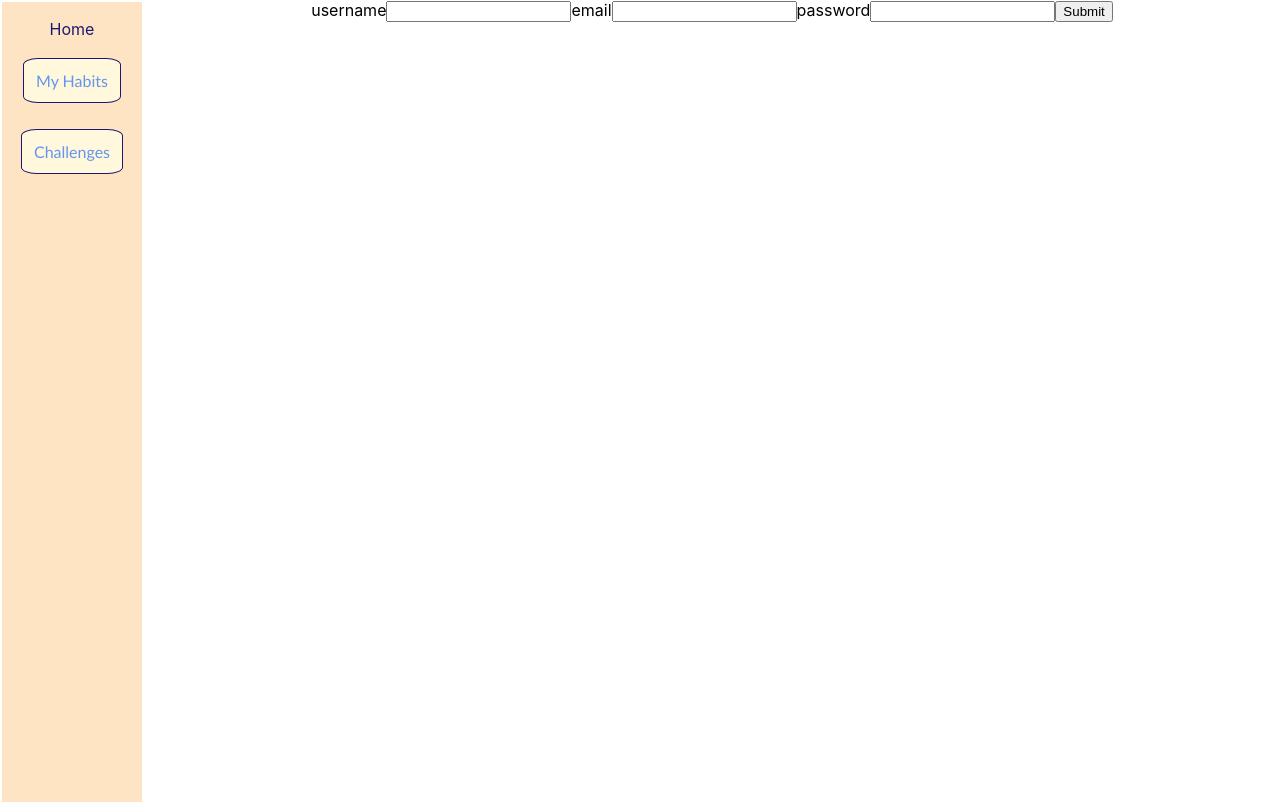
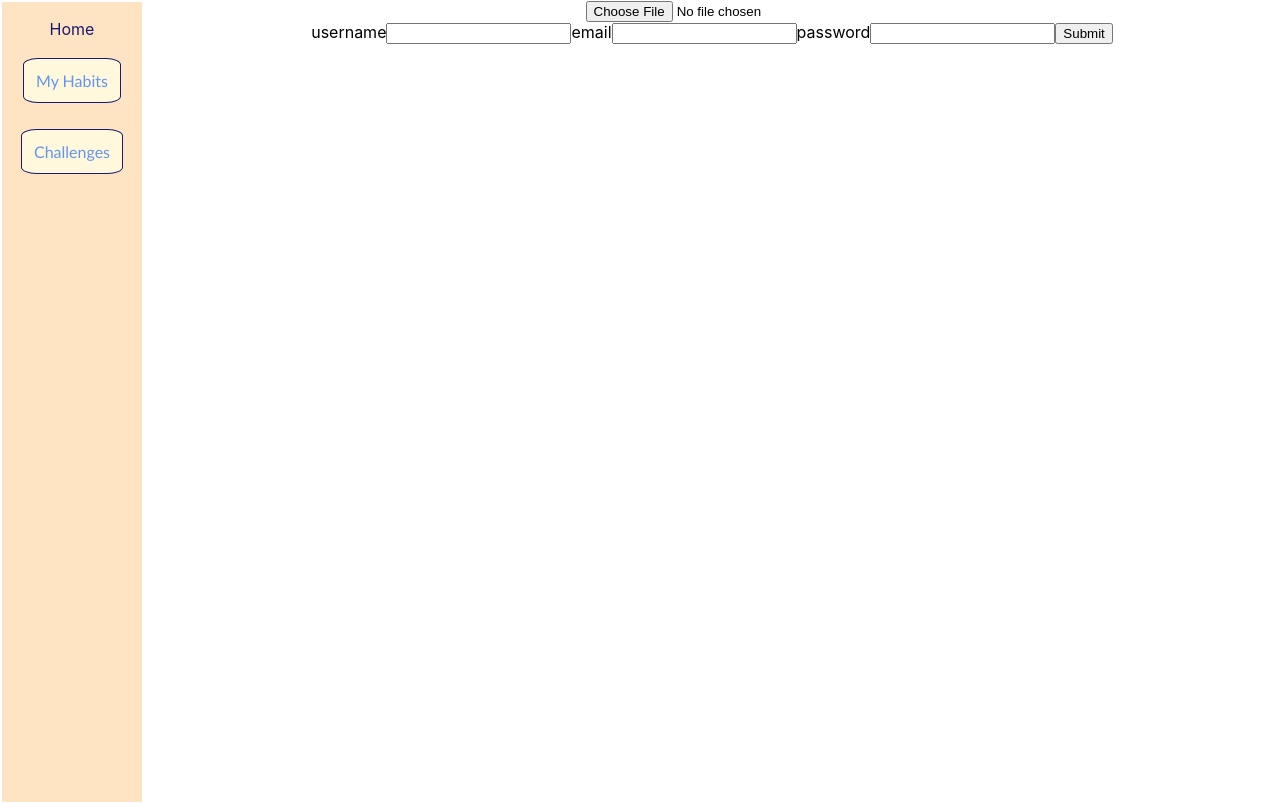
Before and after one commit to Shania810/dopamine-habit-client, a React (Create React App) app: page /signup in a window 1280 px wide. Built offline with nearby package versions, Linux system fonts and the light colour scheme.

Commit message:
create uploadImageForm.js

```diff
--- /dev/null
+++ b/src/components/UploadImageForm.js
@@ -0,0 +1,11 @@
+import React from 'react'
+import { ImageProfile } from './commons'
+
+export const UploadImageForm = ({imageURL,handleChangeImg}) => {
+  return (
+    <div>
+      <input type="file" onChange={handleChangeImg} />
+      {imageURL && <ImageProfile src={imageURL} alt={imageURL}/>}
+    </div>
+  )
+}
--- a/src/components/commons.js
+++ b/src/components/commons.js
@@ -53,3 +53,7 @@ export const Title = styled.h1`
   color: midnightblue;
   background-color: blanchealmond;
 `
+export const ImageProfile = styled.img`
+width: 100px;
+height:100px;
+`
--- a/src/pages/Signup.js
+++ b/src/pages/Signup.js
@@ -1,5 +1,6 @@
 import React, { useState } from 'react'
 import { useNavigate } from 'react-router-dom'
+import { UploadImageForm } from '../components/UploadImageForm'
 import Api from '../utils/api.utils'
 
 const Signup = () => {
@@ -7,6 +8,19 @@ const Signup = () => {
   const [email, setEmail] = useState('')
   const [password, setPassword] = useState('')
   const [error, setError] = useState('')
+
+  const [imageURL,setImageURL] = useState('')
+  const [file,setFile] = useState(null)
+  const handleChangeImg = (e) =>{
+    const fileObject = e.target.files[0]
+    setFile(fileObject)
+    if(file){
+    const imageURL = URL.createObjectURL(fileObject)
+    setImageURL(imageURL)
+    }else{
+        setImageURL('')
+    }
+}
 
   const sendToLogin = useNavigate()
 
@@ -18,7 +32,7 @@ const Signup = () => {
       password,
     }
     try {
-      await Api.signup(newUser)
+      await Api.signup(newUser,file)
       sendToLogin('/login')
     } catch (error) {
       setError(error)
@@ -33,6 +47,7 @@ const Signup = () => {
           handleSubmit(e)
         }}
       >
+      <UploadImageForm imageURL={imageURL} handleChangeImg={handleChangeImg} />
         <label>username</label>
         <input
           type="text"
--- a/src/utils/api.utils.js
+++ b/src/utils/api.utils.js
@@ -1,5 +1,4 @@
 import axios from 'axios'
-
 class Api {
   constructor() {
     this.api = axios.create({
@@ -35,7 +34,7 @@ class Api {
 
   signup = async (signupInfo) => {
     try {
-      await this.api.post('/signup', signupInfo)
+      await this.api.post('/signup',signupInfo)
     } catch (error) {
       throw error.response.data.message
     }
```
